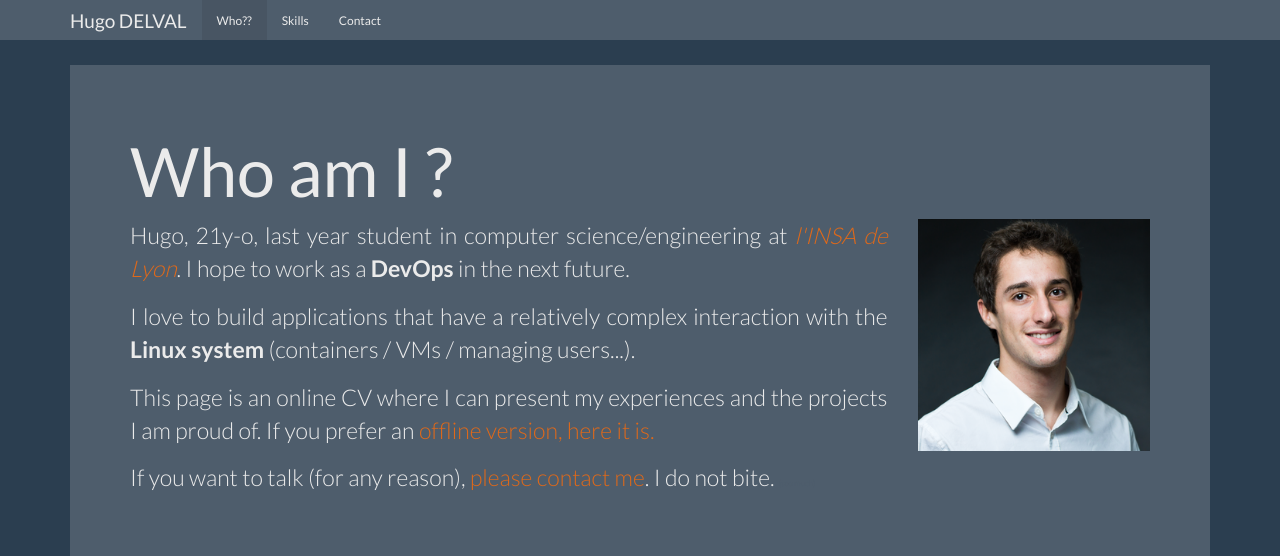
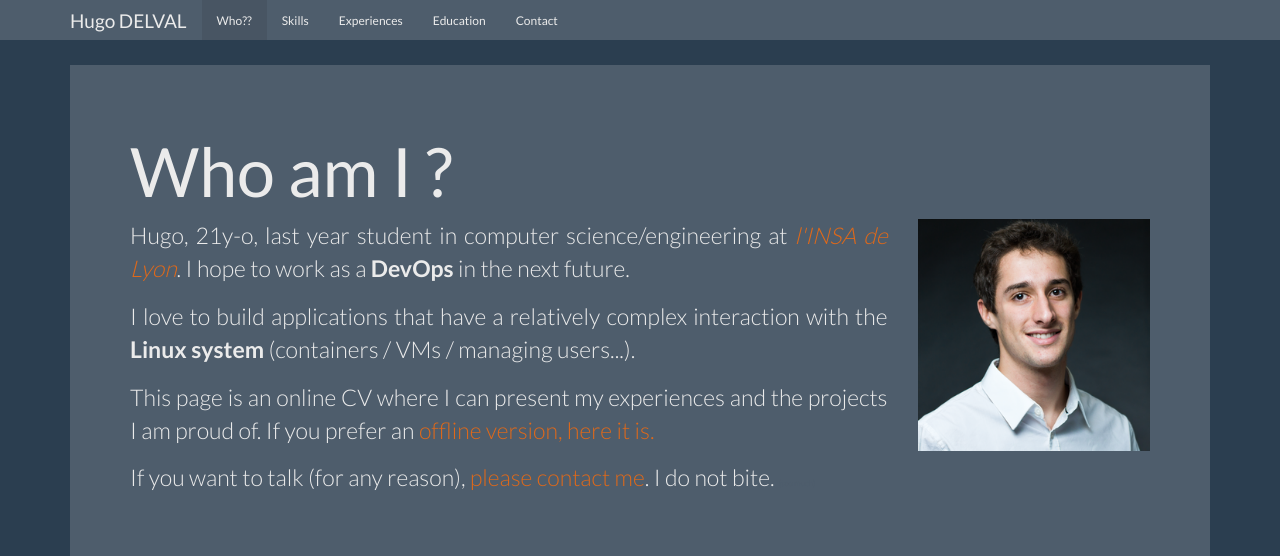
Before and after one commit to HugoDelval/webiste, a Flask app: page / in a window 1280 px wide. Shown: the top 556 px of the page. Run offline with Flask 2, Linux system fonts and the light colour scheme; parts of the project's set-up code (start-up, migrations or seed data) failed here and were passed over; some libraries are stand-ins or nearby versions.

Commit message:
add entries menu

```diff
--- a/website/templates/layout.html
+++ b/website/templates/layout.html
@@ -31,6 +31,8 @@
             <ul class="nav navbar-nav">
                 <li class="{% block navcv %}{% endblock %}"><a href="#whoami">Who?? <span class="sr-only">(current)</span></a></li>
                 <li><a href="#skills">Skills</a></li>
+                <li><a href="#experiences">Experiences</a></li>
+                <li><a href="#education">Education</a></li>
                 <li><a href="#contact">Contact</a></li>
             </ul>
         </div>
```
